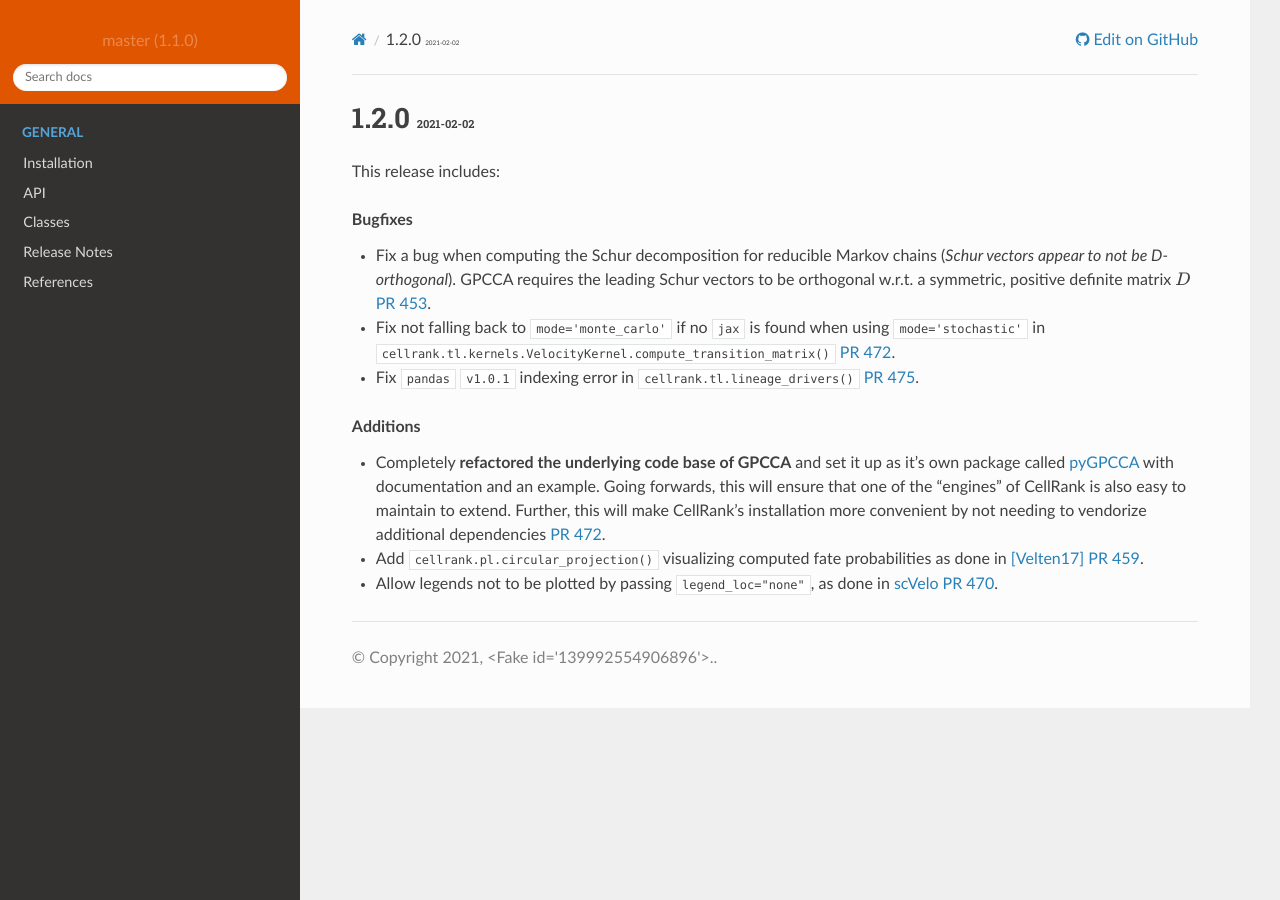
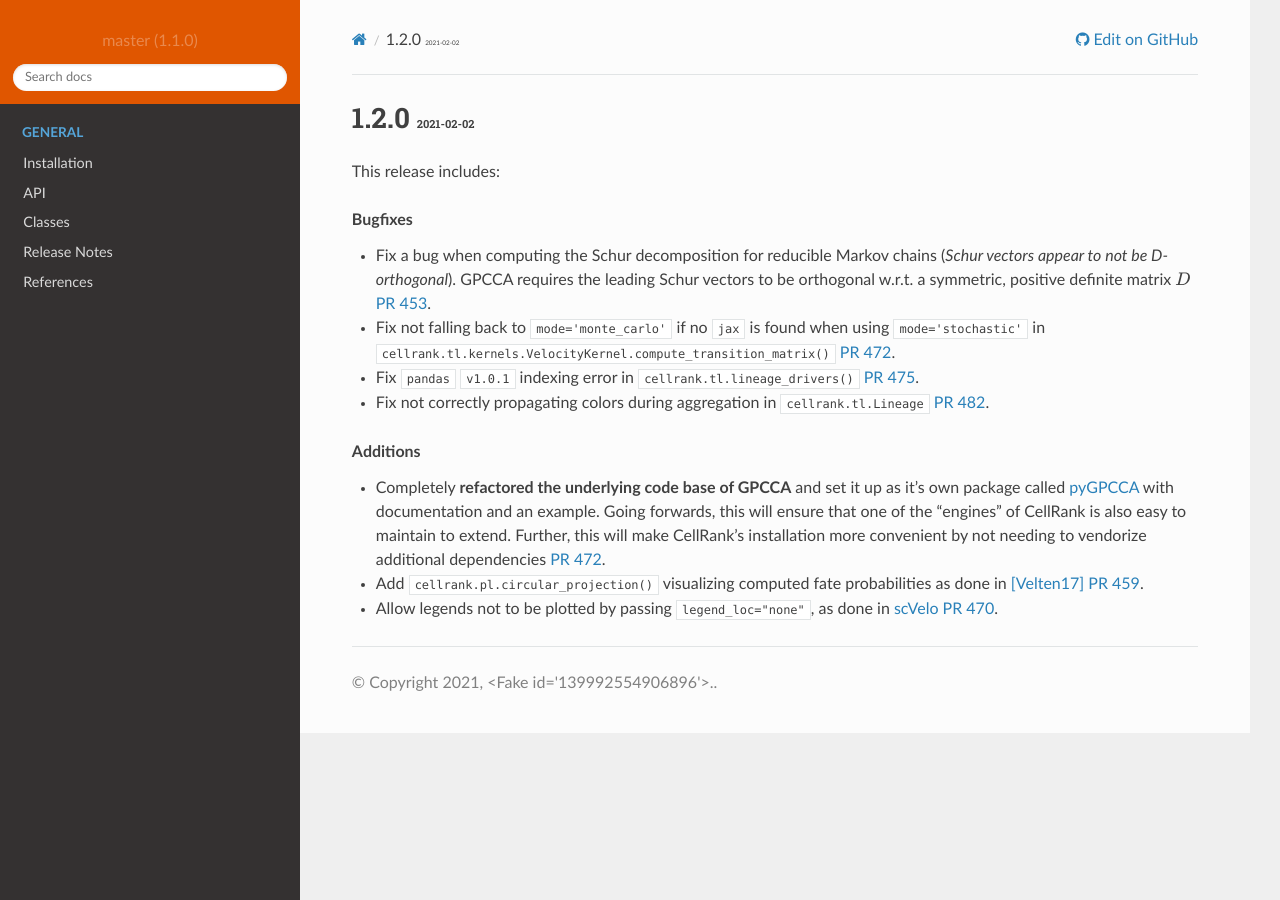
Before and after one commit to theislab/cellrank, a Sphinx documentation site: the page built from docs/source/latest_additions.rst, in a window 1280 px wide. Built offline with Sphinx 7.4.7 and the Read the Docs theme 2.0.0, drawn with Linux system fonts in a browser that asks for light colours; pages that are not in the unit, such as notebooks, are missing from menus; the version number is read from the project's files by our own code.

Commit message:
[ci skip] Fix links, add release notes

```diff
--- a/docs/source/index.rst
+++ b/docs/source/index.rst
@@ -8,7 +8,7 @@ CellRank - Probabilistic Fate Mapping using RNA Velocity
    :align: center
 
 **CellRank** is a toolkit to uncover cellular dynamics based on scRNA-seq data with RNA velocity annotation,
-see `[Manno18]`_ and `[Bergen20]`_. In short, CellRank models cellular dynamics as a
+see [Manno18]_ and [Bergen20]_. In short, CellRank models cellular dynamics as a
 Markov chain, where transition probabilities are computed based on **RNA velocity and transcriptomic similarity**,
 taking into account **uncertainty in the velocities** and the stochastic nature of cell fate decisions.
 The Markov chain is coarse-grained into a set of macrostates which represent initial and terminal states,
@@ -16,7 +16,7 @@ as well as transient intermediate states using Generalized Perron Cluster Cluste
 implemented in the novel `pyGPCCA`_ package. For each transient cell, i.e. for each cell that's not assigned to a
 terminal state, we then compute its fate probability of it reaching any of the terminal states.
 We show an example of such a fate map in the figure above, which has been computed using the data
-of `[Panc19]`_.
+of [Panc19]_.
 
 CellRank scales to large cell numbers, is fully compatible with `scanpy`_ and `scvelo`_ and is easy to use.
 To get started, see our `tutorial`_.
--- a/docs/source/latest_additions.rst
+++ b/docs/source/latest_additions.rst
@@ -15,6 +15,8 @@ This release includes:
   `PR 472 <https://github.com/theislab/cellrank/pull/472>`_.
 - Fix :mod:`pandas` ``v1.0.1`` indexing error in :func:`cellrank.tl.lineage_drivers`
   `PR 475 <https://github.com/theislab/cellrank/pull/475>`_.
+- Fix not correctly propagating colors during aggregation in :class:`cellrank.tl.Lineage`
+  `PR 482 <https://github.com/theislab/cellrank/pull/482>`_.
 
 .. rubric:: Additions
 
```
